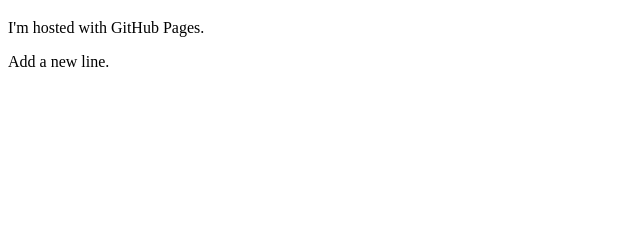
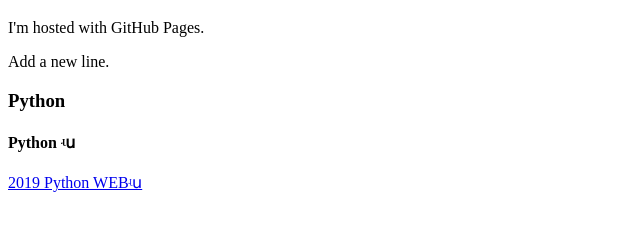
Before and after one commit to msiwei/msiwei.github.io, a plain HTML site: page index.html in a window 1280 px wide. Shown: the part 61-292 px from the top of the page, without its empty margins (0-640 px from the left). Drawn offline with Linux system fonts and the light colour scheme.

Commit message:
add link

```diff
--- a/index.html
+++ b/index.html
@@ -4,5 +4,21 @@
     <h1>Hello World</h1>
     <p>I'm hosted with GitHub Pages.</p>
     <p>Add a new line.</p>
+
+
+
+
+
+
+
+
+    <h3>Python </h3>
+
+    <h4>Python ʵս</h4>
+    <a href="https://aodabo.tech/blog/001546714438970511a8089adc94c909312e2554aa4eabd000">2019 Python WEBʵս</a>
+
+
+
+
 </body>
 </html>
```
